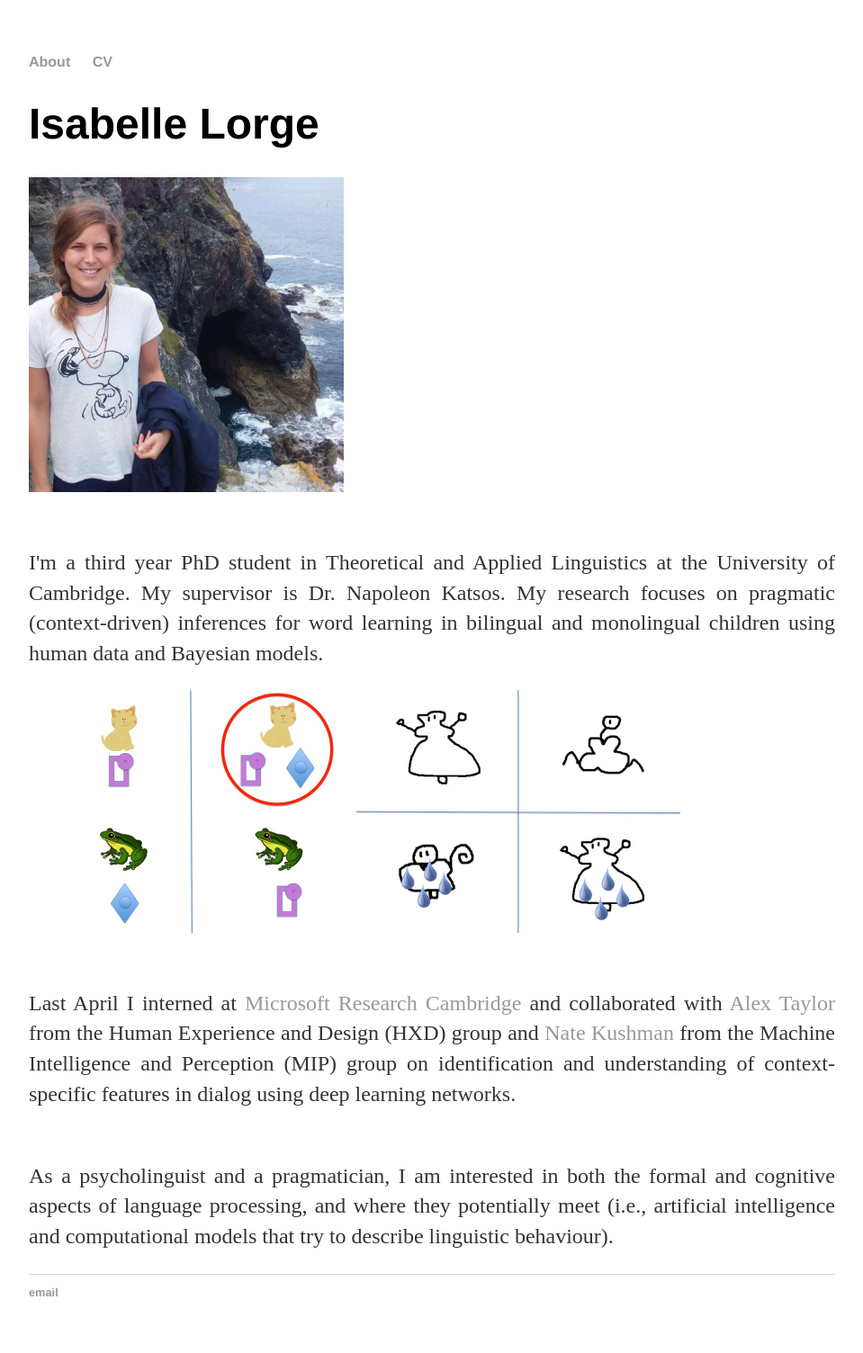
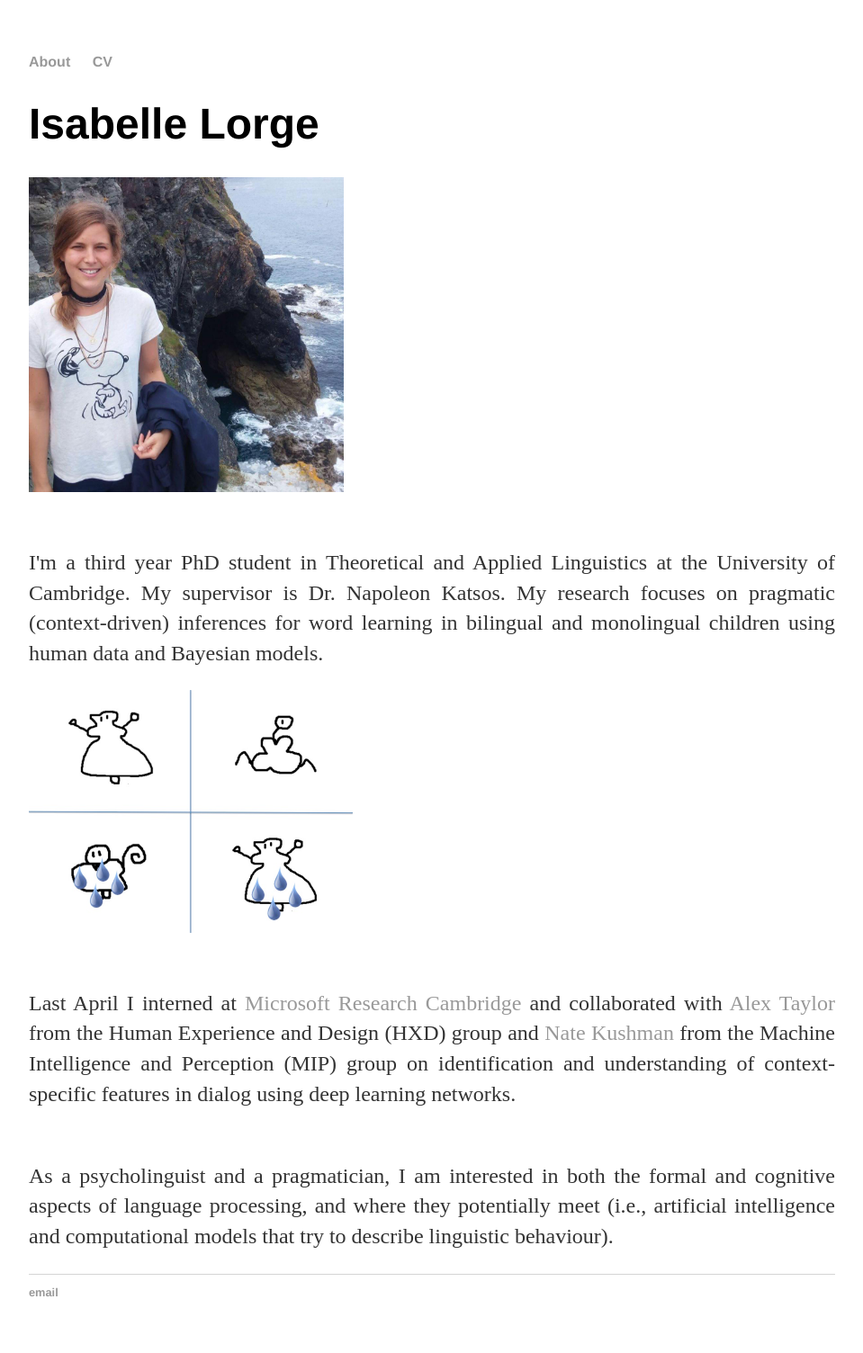
Before and after one commit to isabellelorge/isabellelorge.github.io, a Jekyll site: the page built from index.html, in a window 1280 px wide. Shown: the whole page at 90% size, without its empty margins (160-1119 px from the left). Built offline with Jekyll 4.4.1, drawn with Linux system fonts in a browser that asks for light colours.

Commit message:
Update index.html

```diff
--- a/index.html
+++ b/index.html
@@ -7,7 +7,6 @@ title: Isabelle Lorge
 	<img src="pic.jpg" alt="me", width="350", height="350">
 	<p><br>I'm a third year PhD student in Theoretical and Applied Linguistics at the University of Cambridge. My supervisor is
 	Dr. Napoleon Katsos. My research focuses on pragmatic (context-driven) inferences for word learning in bilingual and monolingual children using human data and Bayesian models.<br> </p>
-	<img src="Slide1.jpg" alt="me", width="360", height="270">
 	<img src="slide02.jpg" alt="me", width="360", height="270">
 	<p> <br>Last April I interned at <a href="https://www.microsoft.com/en-us/research/lab/microsoft-research-cambridge/"> Microsoft Research Cambridge </a>
 	and collaborated with <a href= "https://ast.io/"> Alex Taylor </a> from the Human Experience and Design (HXD) group and <a href="https://www.microsoft.com/en-us/research/people/nkushman/"> Nate Kushman </a> from the
```
